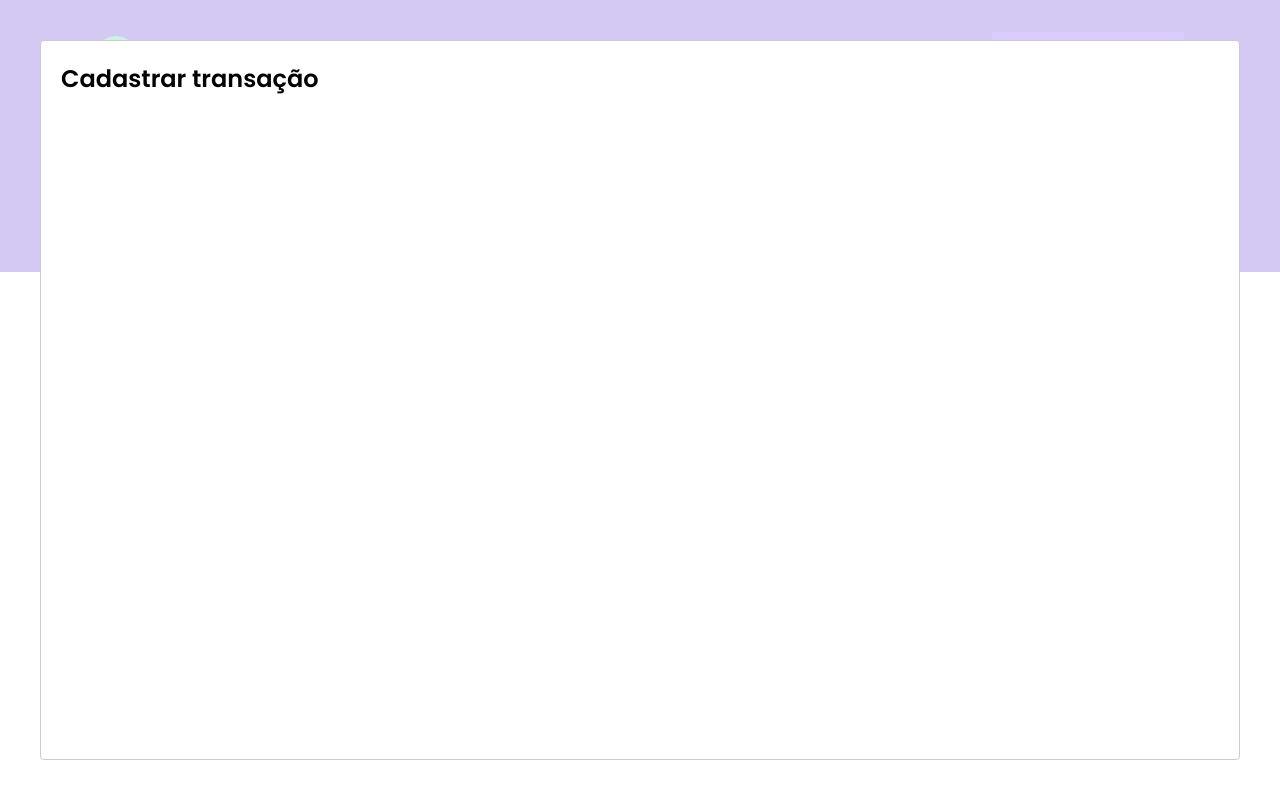
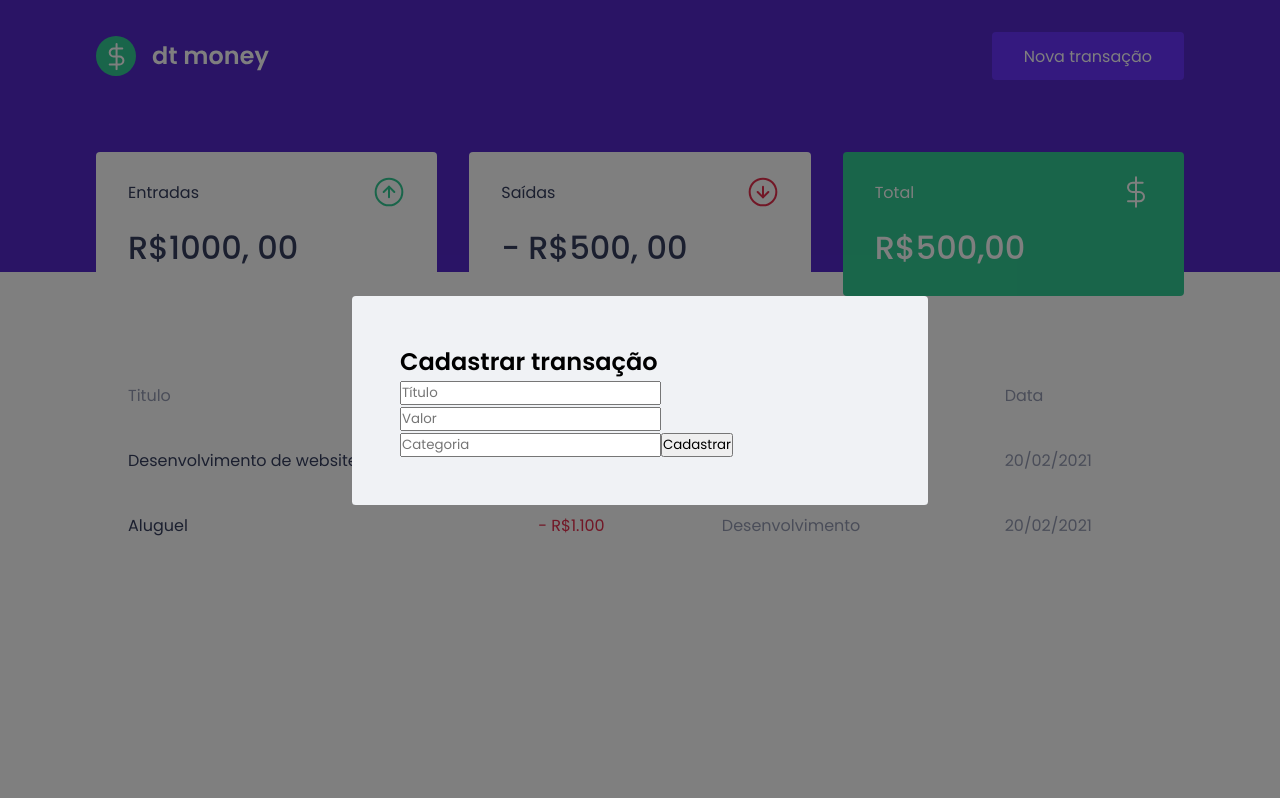
Before and after one commit to AdilsonRamosO/Ignite-ReactJs, a React (Create React App) app in the folder dtmoney/: page / in a window 1280 px wide. Both pictures are taken after a click on the button "Nova transação". Built offline with nearby package versions, Linux system fonts and the light colour scheme; no server answers; what miragejs would draw is missing.

Commit message:
Estrutura do formulário

```diff
--- a/dtmoney/src/components/NewTransactionModal/index.tsx
+++ b/dtmoney/src/components/NewTransactionModal/index.tsx
@@ -1,5 +1,5 @@
 import Modal from 'react-modal'
-
+import { Container } from './styles'
 interface NewTransactionModalProps {
     isOpen: boolean;
     onRequestClose: () => void;
@@ -10,8 +10,28 @@
         <Modal
             isOpen={isOpen}
             onRequestClose={onRequestClose}
+            overlayClassName="react-modal-overlay"
+            className="react-modal-content"
         >
-            <h2>Cadastrar transação</h2>
+            <Container>
+                <h2>Cadastrar transação</h2>
+
+                <input
+                    placeholder='Título'
+                />
+
+                <input
+                    type="number"
+                    placeholder='Valor'
+                />
+                <input
+                    placeholder='Categoria'
+                />
+
+                <button type="submit">
+                    Cadastrar
+                </button>
+            </Container>
         </Modal>
     )
 }
--- a/dtmoney/src/components/NewTransactionModal/styles.ts
+++ b/dtmoney/src/components/NewTransactionModal/styles.ts
@@ -1,3 +1,5 @@
 import styled from 'styled-components';
 
-export const Container = styled.div``;
+export const Container = styled.form`
+
+`;
--- a/dtmoney/src/styles/global.ts
+++ b/dtmoney/src/styles/global.ts
@@ -51,4 +51,26 @@
         opacity: 0.6;
         cursor: not-allowed;
     }
+
+    .react-modal-overlay {
+        background: rgba(0, 0, 0, 0.5);
+        position: fixed;
+        top: 0;
+        bottom: 0;
+        right: 0;
+        left: 0;
+
+        display: flex;
+        align-items: center;
+        justify-content: center;
+    }
+
+    .react-modal-content {
+        width: 100%;
+        max-width: 576px;
+        background: var(--background);
+        padding: 3rem;
+        position: relative;
+        border-radius: 0.24rem;
+    }
 `
```
